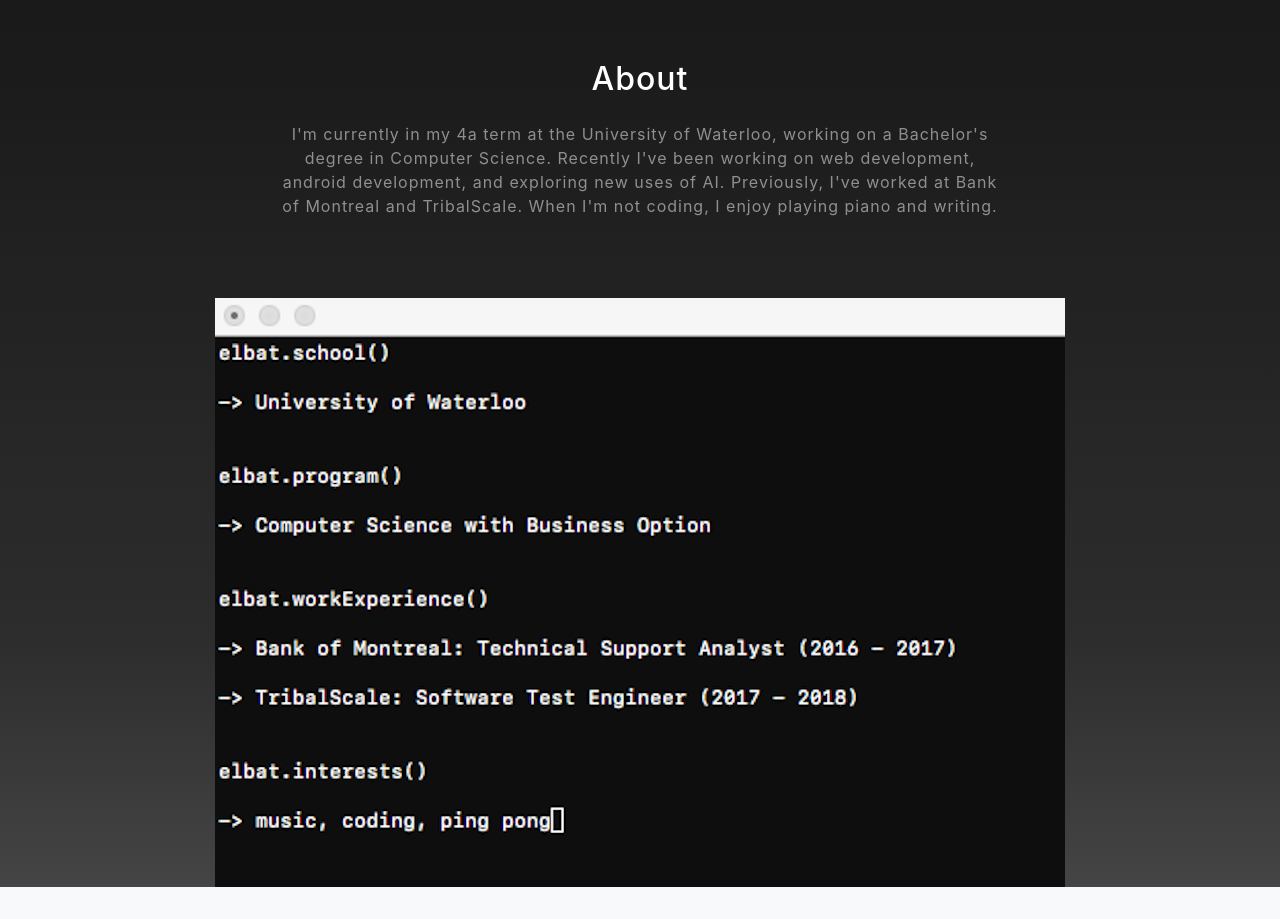
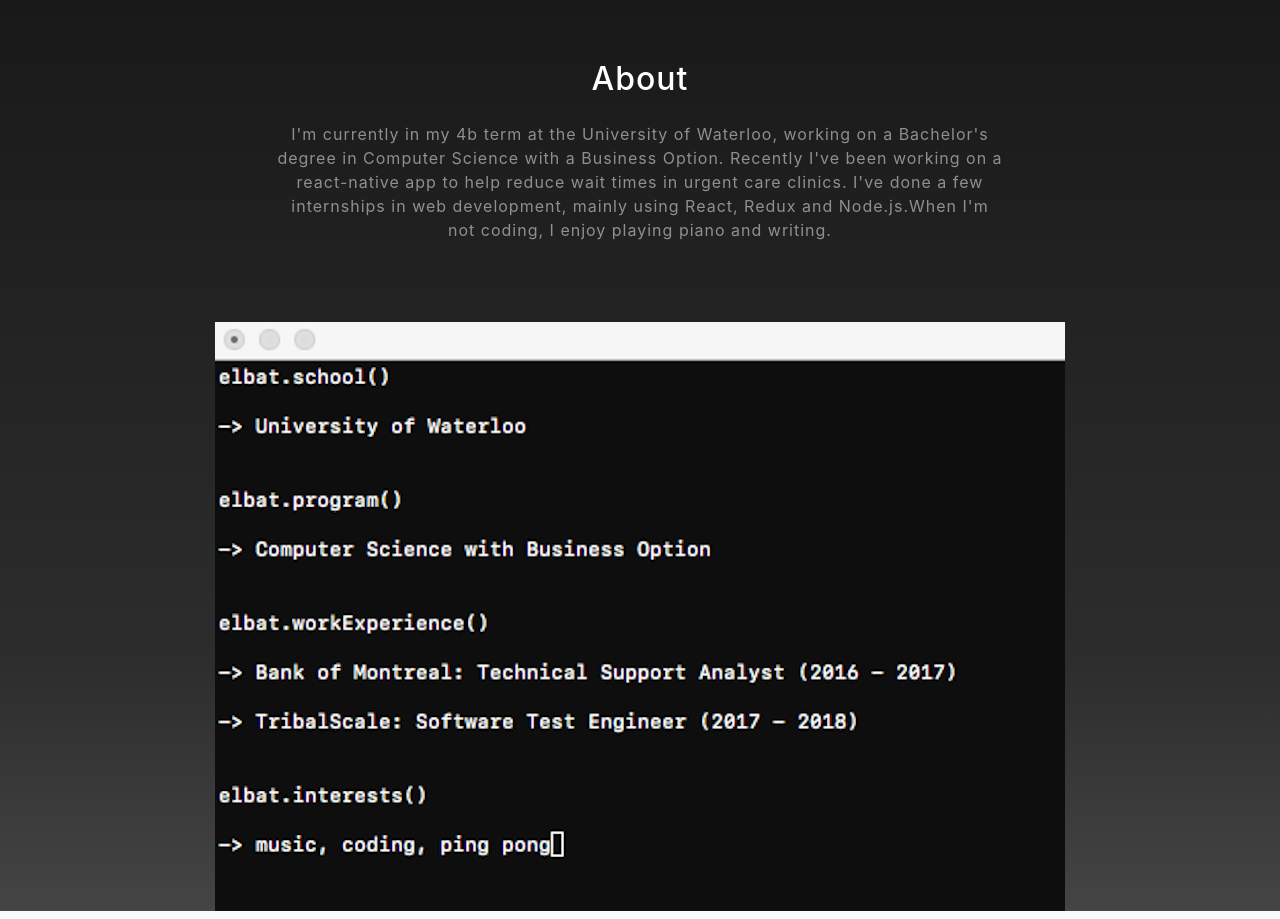
Before and after one commit to elbat97/elbat97.github.io, a website with bundled scripts: page index.html in a window 1280 px wide. Shown: the part 900-1819 px from the top of the page. Built offline with nearby package versions, Linux system fonts and the light colour scheme.

Commit message:
Update index.html

```diff
--- a/index.html
+++ b/index.html
@@ -66,7 +66,8 @@
         <div class="row">
           <div class="col-lg-8 mx-auto">
             <h2 class="text-white mb-4">About</h2>
-            <p class="text-white-50">I'm currently in my 4a term at the University of Waterloo, working on a Bachelor's degree in Computer Science. Recently I've been working on web development, android development, and exploring new uses of AI. Previously, I've worked at Bank of Montreal and TribalScale. When I'm not coding, I enjoy playing piano and writing.</p>
+            <p class="text-white-50">I'm currently in my 4b term at the University of Waterloo, working on a Bachelor's degree in Computer Science with a Business Option. Recently I've been working on a react-native app to help reduce wait times in urgent care clinics.
+              I've done a few internships in web development, mainly using React, Redux and Node.js.When I'm not coding, I enjoy playing piano and writing.</p>
           </div>
         </div>
         <img src="img/elbat.png" class="img-fluid" alt="">
```
